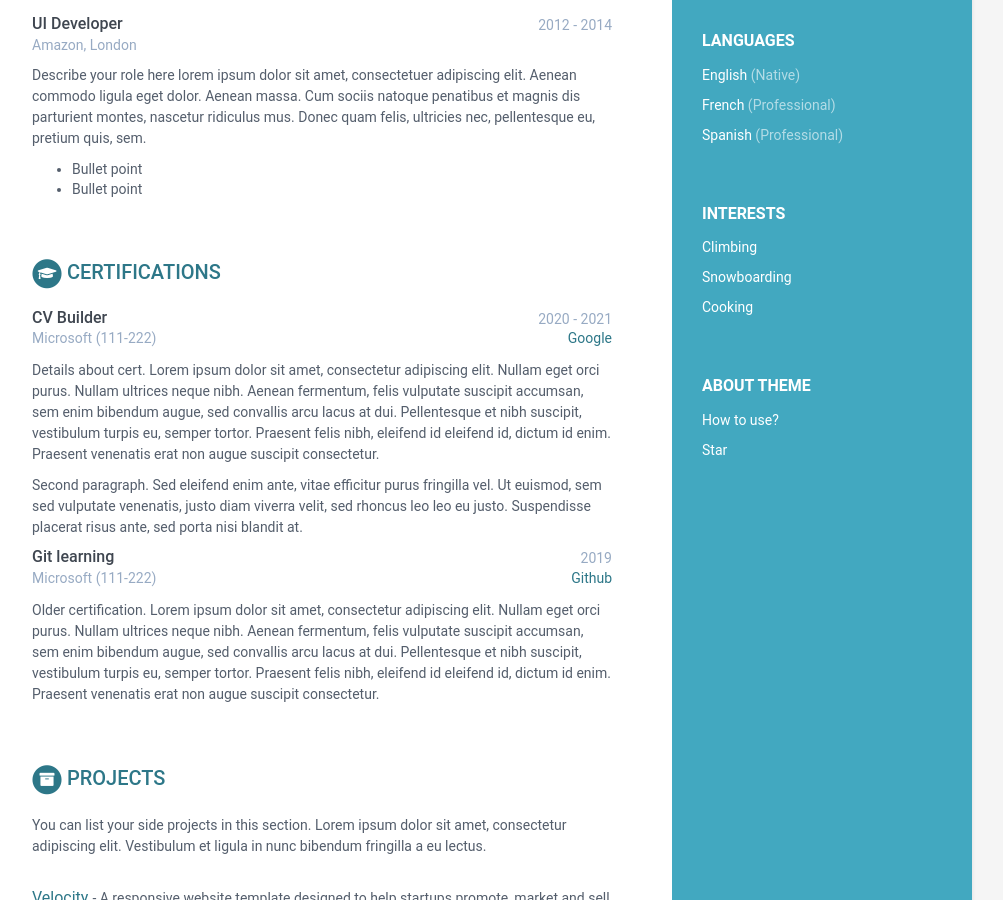
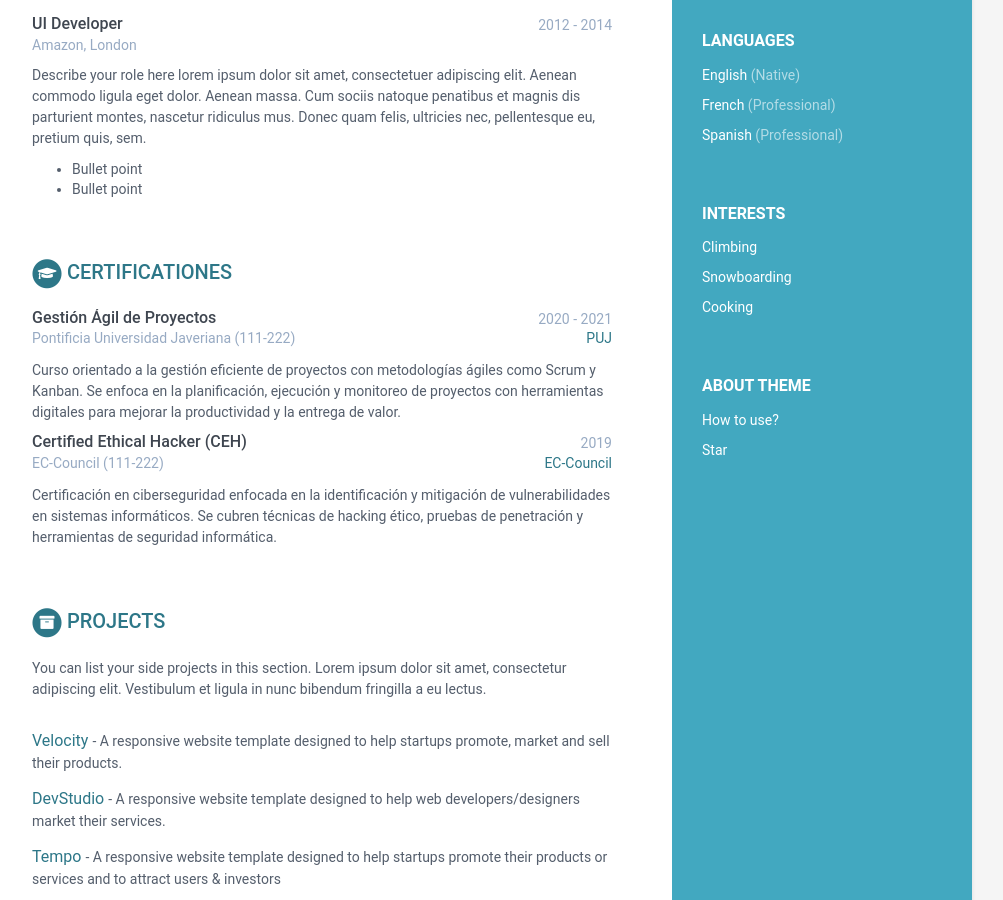
Before and after one commit to puj-isw-workspace/Abbey-Road, a Jekyll site: the page built from index.html, in a window 1280 px wide and 900 px high, scrolled down 809 px. Shown: the whole window, without its empty margins (168-1171 px from the left). Built offline with Jekyll 4.4.1, drawn with Linux system fonts in a browser that asks for light colours.

Commit message:
cambios en las certificaciones

```diff
--- a/_data/data.yml
+++ b/_data/data.yml
@@ -123,45 +123,28 @@ experiences:
             - Bullet point
 
 certifications:
-      title: Certifications
+      title: Certificationes
       list:
-        - name: CV Builder
+        - name: Gestión Ágil de Proyectos
           start: 2020
           end: 2021
-          organization: Microsoft
+          organization: Pontificia Universidad Javeriana
           credentialid: 111-222
-          credentialurl: www.google.com
-          credentialname: Google
+          credentialurl: https://www.edx.org/es/school/javerianax
+          credentialname: PUJ
           details: |
-            Details about cert. Lorem ipsum dolor sit amet, consectetur
-            adipiscing elit.
-            Nullam eget orci purus. Nullam ultrices neque nibh.
-            Aenean fermentum, felis vulputate suscipit accumsan,
-            sem enim bibendum augue, sed convallis arcu lacus at dui.
-            Pellentesque et nibh suscipit, vestibulum turpis eu, semper tortor.
-            Praesent felis nibh, eleifend id eleifend id, dictum id enim.
-            Praesent venenatis erat non augue suscipit consectetur.
-
-            Second paragraph. Sed eleifend enim ante, vitae efficitur purus
-            fringilla vel. Ut euismod, sem sed vulputate venenatis,
-            justo diam viverra velit, sed rhoncus leo leo eu justo.
-            Suspendisse placerat risus ante, sed porta nisi blandit at.
-        - name: Git learning
+            Curso orientado a la gestión eficiente de proyectos con metodologías ágiles como Scrum y Kanban.
+            Se enfoca en la planificación, ejecución y monitoreo de proyectos con herramientas digitales para mejorar la productividad y la entrega de valor.
+        - name: Certified Ethical Hacker (CEH)
           start: 2019
           end:
-          organization: Microsoft
+          organization: EC-Council
           credentialid: 111-222
-          credentialurl: www.github.com
-          credentialname: Github
+          credentialurl: www.eccouncil.com
+          credentialname: EC-Council
           details: |
-            Older certification. Lorem ipsum dolor sit amet, consectetur
-            adipiscing elit.
-            Nullam eget orci purus. Nullam ultrices neque nibh.
-            Aenean fermentum, felis vulputate suscipit accumsan,
-            sem enim bibendum augue, sed convallis arcu lacus at dui.
-            Pellentesque et nibh suscipit, vestibulum turpis eu, semper tortor.
-            Praesent felis nibh, eleifend id eleifend id, dictum id enim.
-            Praesent venenatis erat non augue suscipit consectetur.
+            Certificación en ciberseguridad enfocada en la identificación y mitigación de vulnerabilidades en sistemas informáticos.
+            Se cubren técnicas de hacking ético, pruebas de penetración y herramientas de seguridad informática.
 
 projects:
     title: Projects
```
